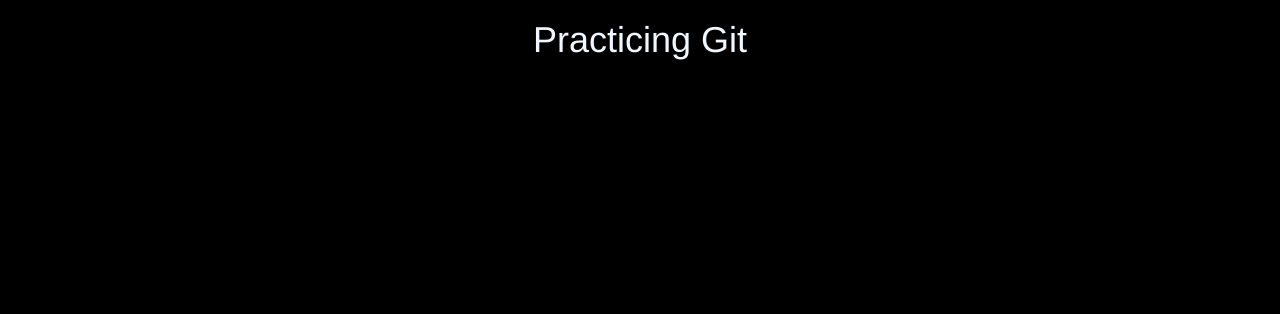
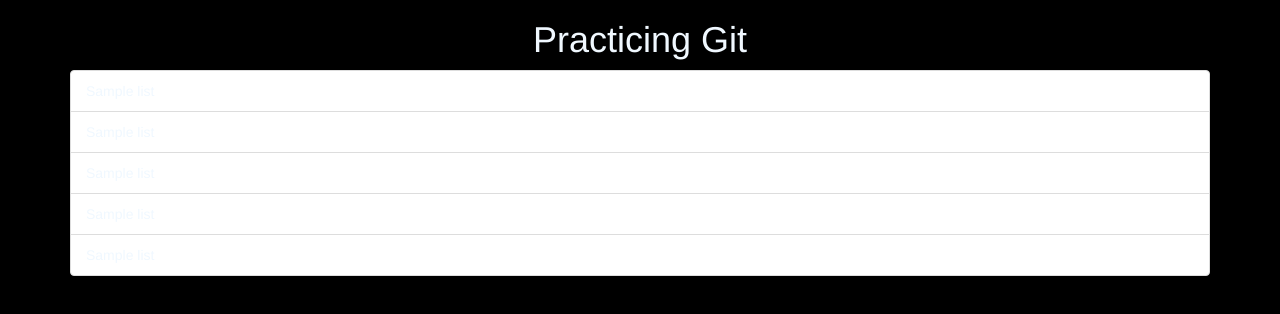
Before and after one commit to karthikrs5/git_one, a plain HTML site: page index.html in a window 1280 px wide. Drawn offline with nearby package versions, Linux system fonts and the light colour scheme.

Commit message:
Added a sample list

```diff
--- a/index.html
+++ b/index.html
@@ -25,6 +25,13 @@
 <body>
     <div class="container">
         <h1 class="text-center">Practicing Git</h1>
+        <ul class="list-group">
+            <li class="list-group-item">Sample list</li>
+            <li class="list-group-item">Sample list</li>
+            <li class="list-group-item">Sample list</li>
+            <li class="list-group-item">Sample list</li>
+            <li class="list-group-item">Sample list</li>
+          </ul>
     </div>
     <script src="main.js"></script>
 </body>
```
